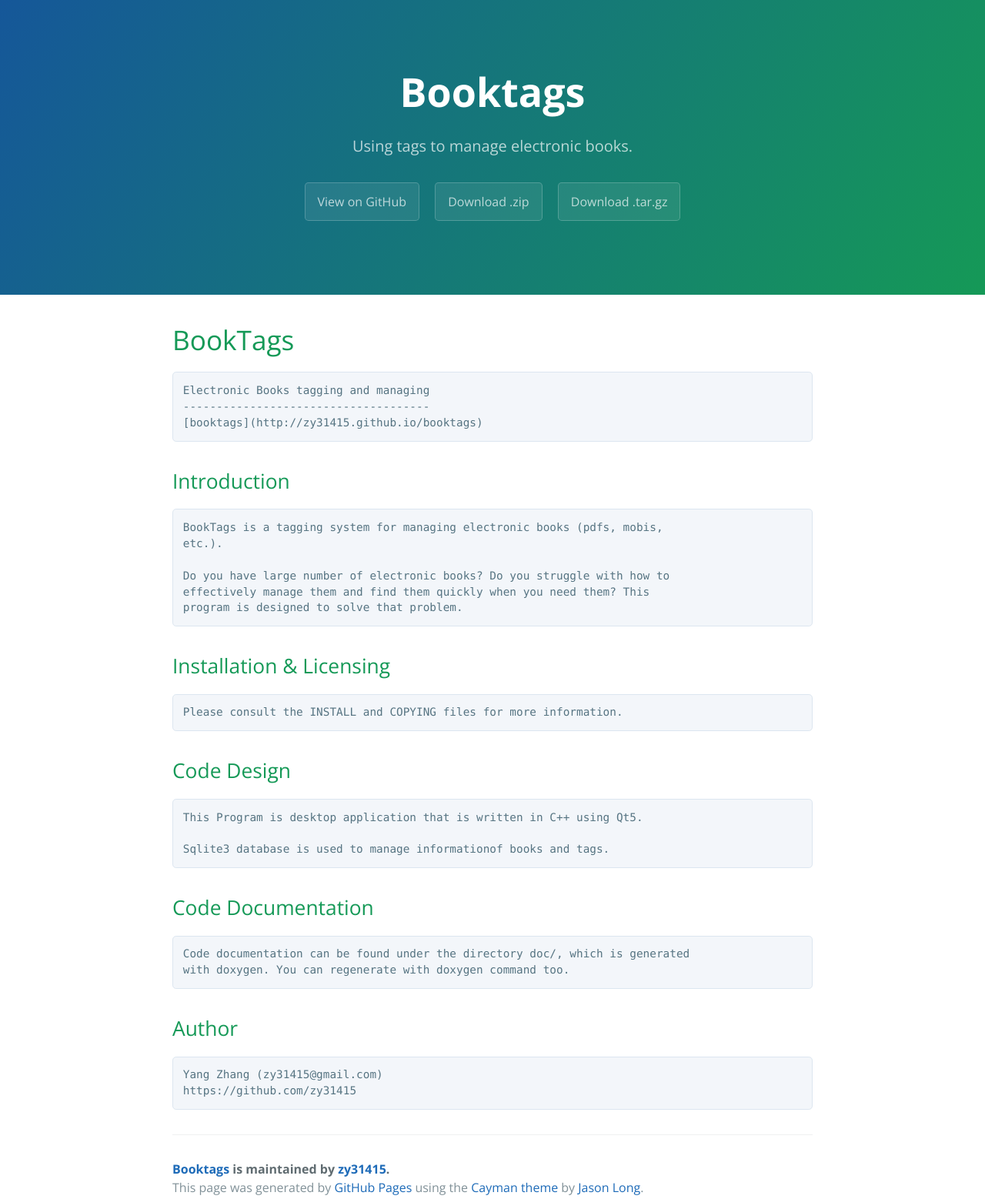
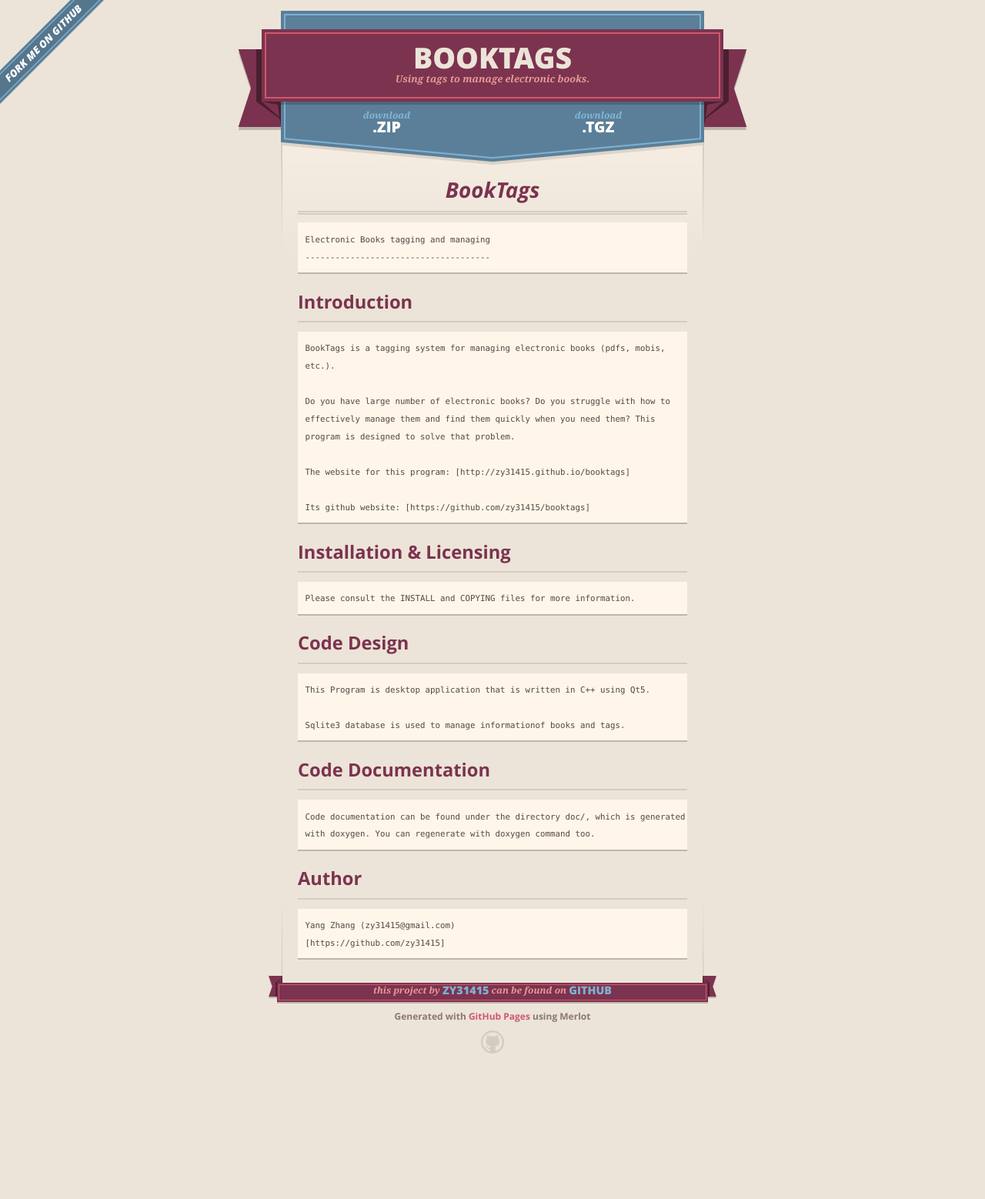
Before and after one commit to zy31415/booktags, a plain HTML site: page index.html in a window 1280 px wide. Shown: the whole page at 77% size. After the commit the page ends 1409 px from the top, so only its background shows below. Drawn offline with nearby package versions, Linux system fonts and the light colour scheme.

Commit message:
Create gh-pages branch via GitHub

```diff
--- a/index.html
+++ b/index.html
@@ -1,30 +1,56 @@
 <!DOCTYPE html>
-<html lang="en-us">
+<html>
   <head>
-    <meta charset="UTF-8">
+    <meta charset='utf-8'>
+    <meta http-equiv="X-UA-Compatible" content="chrome=1">
+    <meta name="viewport" content="width=640">
+
+    <link rel="stylesheet" href="stylesheets/core.css" media="screen">
+    <link rel="stylesheet" href="stylesheets/mobile.css" media="handheld, only screen and (max-device-width:640px)">
+    <link rel="stylesheet" href="stylesheets/github-light.css">
+
+    <script type="text/javascript" src="javascripts/modernizr.js"></script>
+    <script type="text/javascript" src="https://ajax.googleapis.com/ajax/libs/jquery/1.7.1/jquery.min.js"></script>
+    <script type="text/javascript" src="javascripts/headsmart.min.js"></script>
+    <script type="text/javascript">
+      $(document).ready(function () {
+        $('#main_content').headsmart()
+      })
+    </script>
     <title>Booktags by zy31415</title>
-    <meta name="viewport" content="width=device-width, initial-scale=1">
-    <link rel="stylesheet" type="text/css" href="stylesheets/normalize.css" media="screen">
-    <link href='http://fonts.googleapis.com/css?family=Open+Sans:400,700' rel='stylesheet' type='text/css'>
-    <link rel="stylesheet" type="text/css" href="stylesheets/stylesheet.css" media="screen">
-    <link rel="stylesheet" type="text/css" href="stylesheets/github-light.css" media="screen">
   </head>
+
   <body>
-    <section class="page-header">
-      <h1 class="project-name">Booktags</h1>
-      <h2 class="project-tagline">Using tags to manage electronic books.</h2>
-      <a href="https://github.com/zy31415/booktags" class="btn">View on GitHub</a>
-      <a href="https://github.com/zy31415/booktags/zipball/master" class="btn">Download .zip</a>
-      <a href="https://github.com/zy31415/booktags/tarball/master" class="btn">Download .tar.gz</a>
-    </section>
+    <a id="forkme_banner" href="https://github.com/zy31415/booktags">View on GitHub</a>
+    <div class="shell">
 
-    <section class="main-content">
-      <h1>
+      <header>
+        <span class="ribbon-outer">
+          <span class="ribbon-inner">
+            <h1>Booktags</h1>
+            <h2>Using tags to manage electronic books.</h2>
+          </span>
+          <span class="left-tail"></span>
+          <span class="right-tail"></span>
+        </span>
+      </header>
+
+      <section id="downloads">
+        <span class="inner">
+          <a href="https://github.com/zy31415/booktags/zipball/master" class="zip"><em>download</em> .ZIP</a><a href="https://github.com/zy31415/booktags/tarball/master" class="tgz"><em>download</em> .TGZ</a>
+        </span>
+      </section>
+
+
+      <span class="banner-fix"></span>
+
+
+      <section id="main_content">
+        <h1>
 <a id="booktags" class="anchor" href="#booktags" aria-hidden="true"><span class="octicon octicon-link"></span></a>BookTags</h1>
 
 <pre><code>Electronic Books tagging and managing
 -------------------------------------
-[booktags](http://zy31415.github.io/booktags)
 </code></pre>
 
 <h2>
@@ -36,6 +62,10 @@ etc.).
 Do you have large number of electronic books? Do you struggle with how to
 effectively manage them and find them quickly when you need them? This
 program is designed to solve that problem.
+
+The website for this program: [http://zy31415.github.io/booktags]
+
+Its github website: [https://github.com/zy31415/booktags]
 </code></pre>
 
 <h2>
@@ -63,16 +93,23 @@ with doxygen. You can regenerate with doxygen command too.
 <a id="author" class="anchor" href="#author" aria-hidden="true"><span class="octicon octicon-link"></span></a>Author</h2>
 
 <pre><code>Yang Zhang (zy31415@gmail.com)
-https://github.com/zy31415
+[https://github.com/zy31415]
 </code></pre>
+      </section>
 
-      <footer class="site-footer">
-        <span class="site-footer-owner"><a href="https://github.com/zy31415/booktags">Booktags</a> is maintained by <a href="https://github.com/zy31415">zy31415</a>.</span>
-
-        <span class="site-footer-credits">This page was generated by <a href="https://pages.github.com">GitHub Pages</a> using the <a href="https://github.com/jasonlong/cayman-theme">Cayman theme</a> by <a href="https://twitter.com/jasonlong">Jason Long</a>.</span>
+      <footer>
+        <span class="ribbon-outer">
+          <span class="ribbon-inner">
+            <p>this project by <a href="https://github.com/zy31415">zy31415</a> can be found on <a href="https://github.com/zy31415/booktags">GitHub</a></p>
+          </span>
+          <span class="left-tail"></span>
+          <span class="right-tail"></span>
+        </span>
+        <p>Generated with <a href="https://pages.github.com">GitHub Pages</a> using Merlot</p>
+        <span class="octocat"></span>
       </footer>
 
-    </section>
+    </div>
 
 
   </body>
--- a/params.json
+++ b/params.json
@@ -1 +1 @@
-{"name":"Booktags","tagline":"Using tags to manage electronic books.","body":"\r\n# \t\t\tBookTags \r\n\tElectronic Books tagging and managing\r\n\t-------------------------------------\r\n    [booktags](http://zy31415.github.io/booktags)\r\n\r\n##\tIntroduction\r\n\r\n\tBookTags is a tagging system for managing electronic books (pdfs, mobis, \r\n\tetc.).\r\n\r\n\tDo you have large number of electronic books? Do you struggle with how to\r\n\teffectively manage them and find them quickly when you need them? This \r\n\tprogram is designed to solve that problem.\r\n\r\n\r\n\r\n##\tInstallation & Licensing\r\n    \r\n    Please consult the INSTALL and COPYING files for more information.\r\n\r\n## Code Design\r\n\t\r\n\tThis Program is desktop application that is written in C++ using Qt5.\r\n\r\n\tSqlite3 database is used to manage informationof books and tags.\r\n\r\n\r\n## Code Documentation\r\n\r\n\tCode documentation can be found under the directory doc/, which is generated\r\n\twith doxygen. You can regenerate with doxygen command too.\r\n\r\n##\tAuthor\r\n\t\r\n\tYang Zhang (zy31415@gmail.com)\r\n\thttps://github.com/zy31415\r\n","google":"","note":"Don't delete this file! It's used internally to help with page regeneration."}
+{"name":"Booktags","tagline":"Using tags to manage electronic books.","body":"\r\n# \t\t\tBookTags \r\n\tElectronic Books tagging and managing\r\n\t-------------------------------------\r\n\r\n\r\n##\tIntroduction\r\n\r\n\tBookTags is a tagging system for managing electronic books (pdfs, mobis, \r\n\tetc.).\r\n\r\n\tDo you have large number of electronic books? Do you struggle with how to\r\n\teffectively manage them and find them quickly when you need them? This \r\n\tprogram is designed to solve that problem.\r\n\r\n\tThe website for this program: [http://zy31415.github.io/booktags]\r\n\t\r\n\tIts github website: [https://github.com/zy31415/booktags]\r\n\r\n\r\n\r\n##\tInstallation & Licensing\r\n    \r\n    Please consult the INSTALL and COPYING files for more information.\r\n\r\n## Code Design\r\n\t\r\n\tThis Program is desktop application that is written in C++ using Qt5.\r\n\r\n\tSqlite3 database is used to manage informationof books and tags.\r\n\r\n\r\n## Code Documentation\r\n\r\n\tCode documentation can be found under the directory doc/, which is generated\r\n\twith doxygen. You can regenerate with doxygen command too.\r\n\r\n##\tAuthor\r\n\t\r\n\tYang Zhang (zy31415@gmail.com)\r\n\t[https://github.com/zy31415]\r\n","google":"","note":"Don't delete this file! It's used internally to help with page regeneration."}
```
